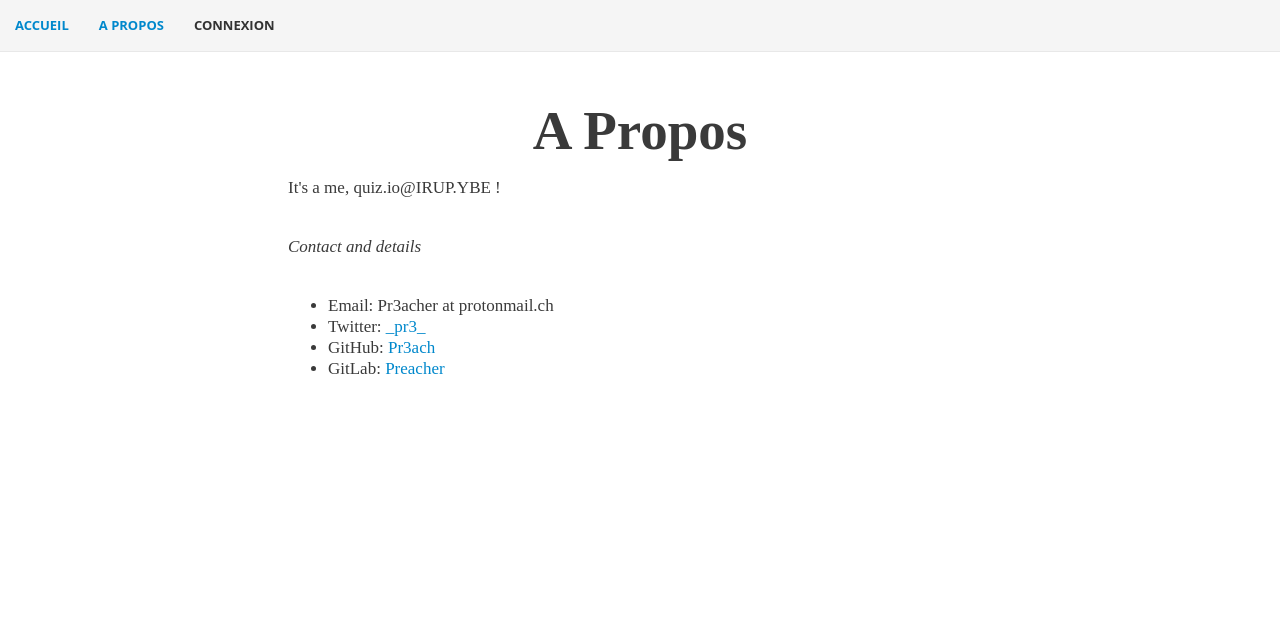
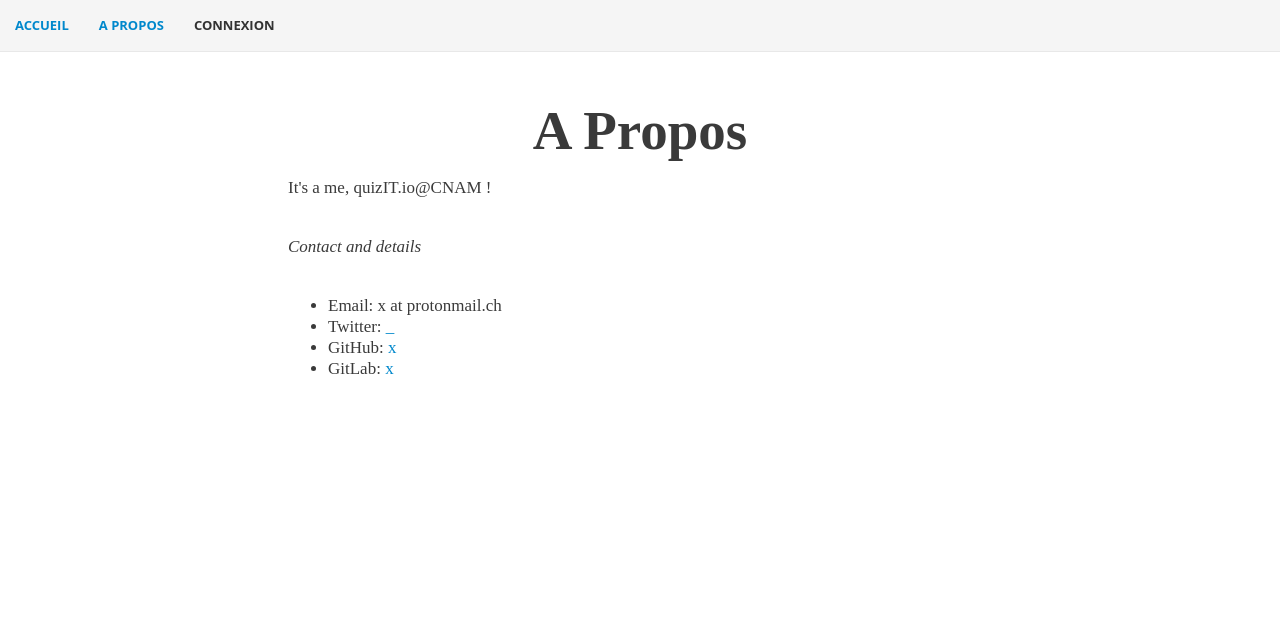
Before and after one commit to Florian420/CnamProj01, a PHP site: page /about.php in a window 1280 px wide. Shown: the top 618 px of the page. Run offline with PHP 8.4, Linux system fonts and the light colour scheme; some libraries are stand-ins or nearby versions.

Commit message:
cleaned about

```diff
--- a/about.php
+++ b/about.php
@@ -6,7 +6,7 @@
     <title>quiz.io | A propos</title>
     <meta name="Description" content="Test tes connaissances !"/>
     <meta name="Title" content="quiz.io"/>
-    <meta name="Author" content="YBE"/>
+    <meta name="Author" content="_"/>
 
     <link rel="stylesheet" href="css/style.css"/>
     <link rel="icon" href="quiz.png"/>
@@ -28,7 +28,7 @@
     <h1 class="center" style="font-size: 55px;">A Propos</h1>
 
     <p>
-        It's a me, quiz.io@IRUP.YBE !
+        It's a me, quizIT.io@CNAM !
     </p>
 
     <br/>
@@ -38,10 +38,10 @@
     <br/>
 
     <ul>
-        <li>Email: Pr3acher at protonmail.ch</li>
-        <li>Twitter: <a href="https://twitter.com/_pr3_">_pr3_</a></li>
-        <li>GitHub: <a href="https://github.com/Pr3ach">Pr3ach</a></li>
-        <li>GitLab: <a href="https://gitlab.com/Preacher">Preacher</a></li>
+        <li>Email: x at protonmail.ch</li>
+        <li>Twitter: <a href="https://twitter.com/x">_</a></li>
+        <li>GitHub: <a href="https://github.com/x">x</a></li>
+        <li>GitLab: <a href="https://gitlab.com/x">x</a></li>
     </ul>
 </div>
 
```
